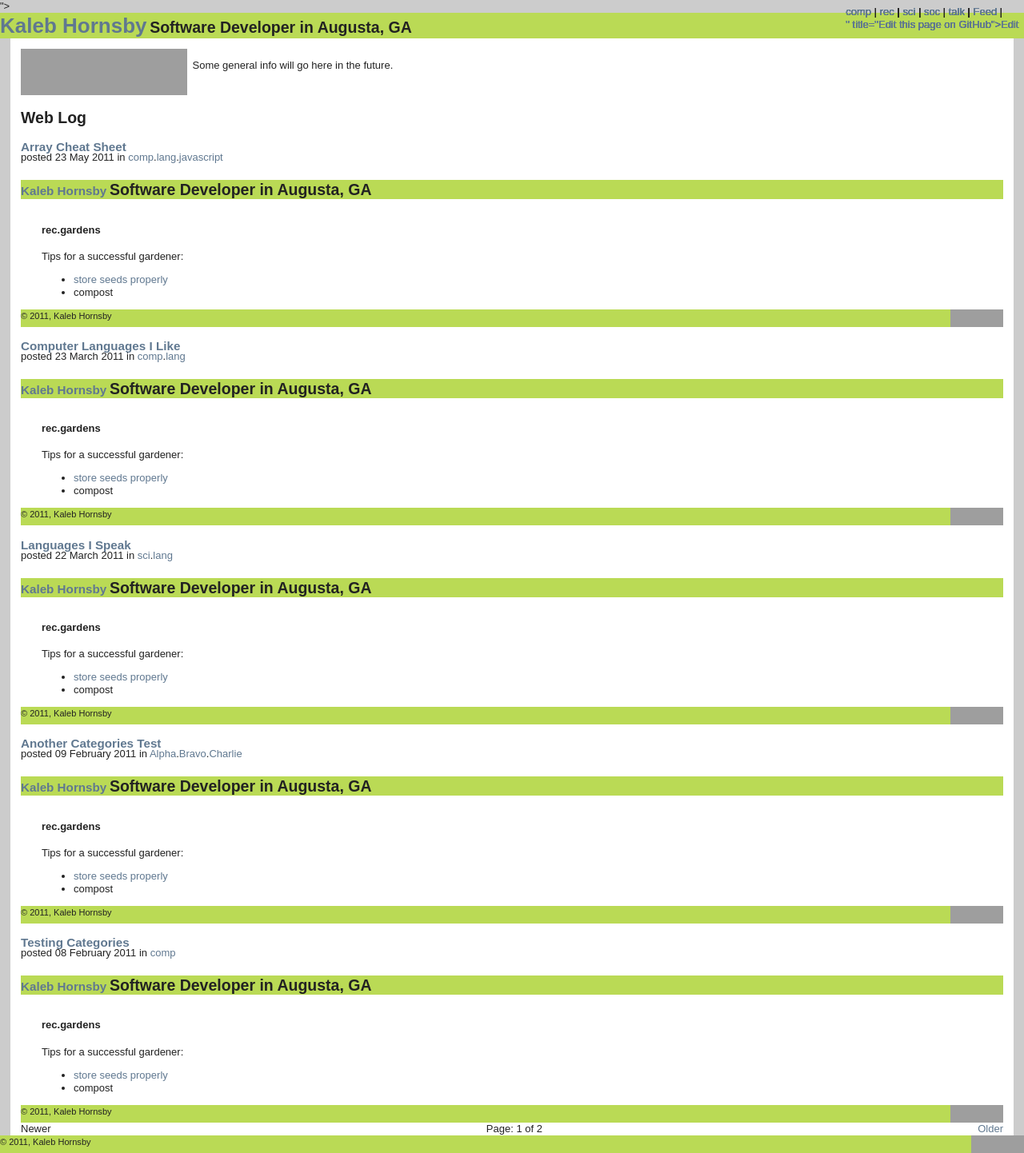
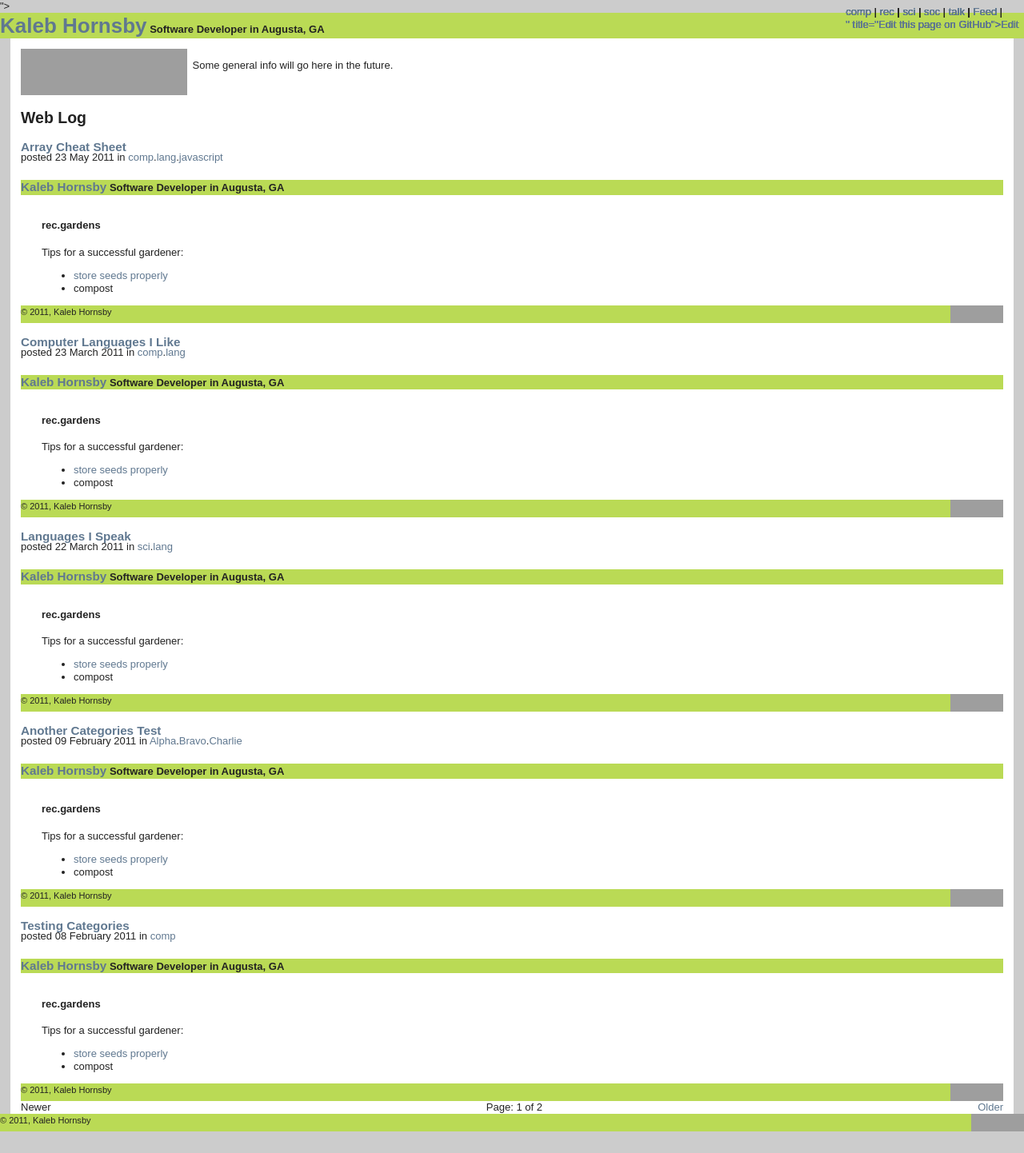
Before and after one commit to kaleb/kaleb.github.com, a Jekyll site: the page built from index.html, in a window 1280 px wide. Shown: the whole page at 80% size. Built offline with Jekyll 4.4.1, drawn with Linux system fonts in a browser that asks for light colours; nearby versions of some CDN libraries; Markdown is read by kramdown in place of the engine named in the settings; the list of posts is cut into pages by our own code; after the commit the page ends 1415 px from its top, so only the background shows below that; grey boxes are pictures that could not be loaded.

Commit message:
site h2 font size

```diff
--- a/_includes/style-main.css
+++ b/_includes/style-main.css
@@ -15,13 +15,14 @@ a, a:active, a:visited { color:#607890; }
 -----------------------------------------------------------------{%endcomment%}
 
 .float-right { float:right; }
+.narrow-hidden { display:none; }
 
 {%comment%}--------------------------------------------------------------------
 %% Headers and Footers
 -----------------------------------------------------------------{%endcomment%}
 
 #site-header h1, #site-header h2 { margin:0; }
-#site-header h2 { display:none; }
+#site-header h2 { display:none;font-size:1em; }
 #site-footer img { float:right; }
 
 {%comment%}--------------------------------------------------------------------
```
